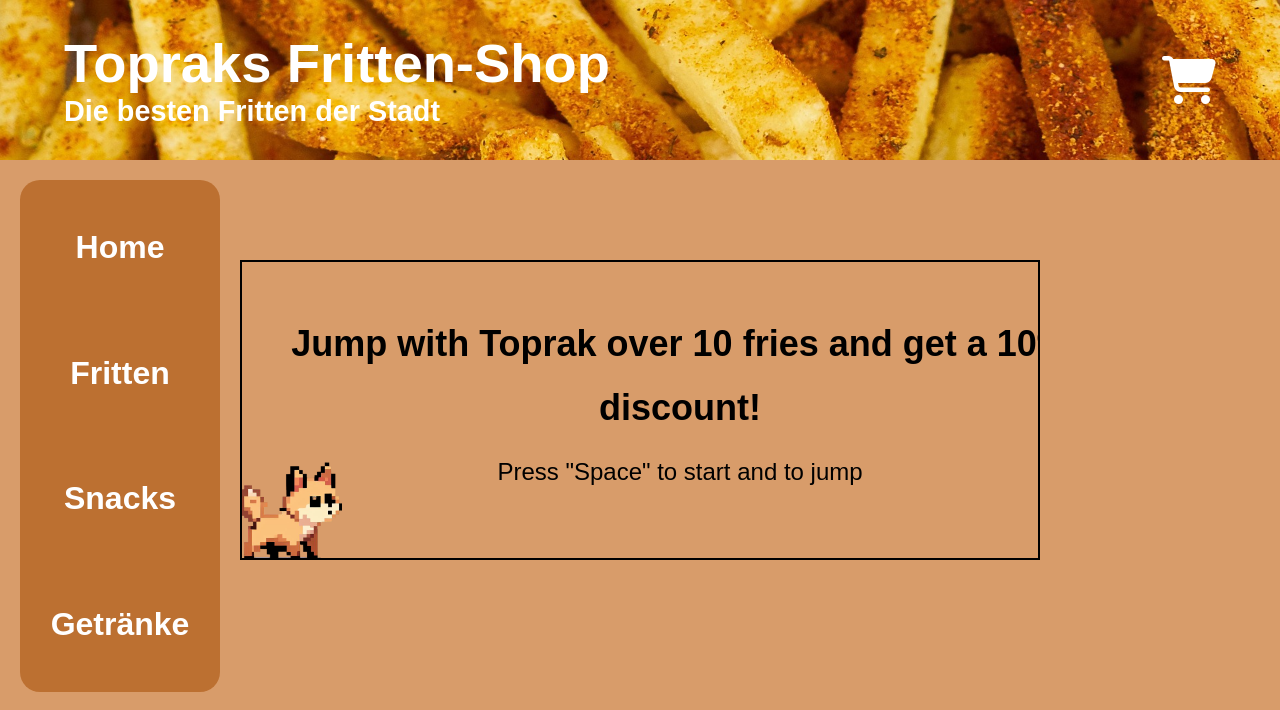
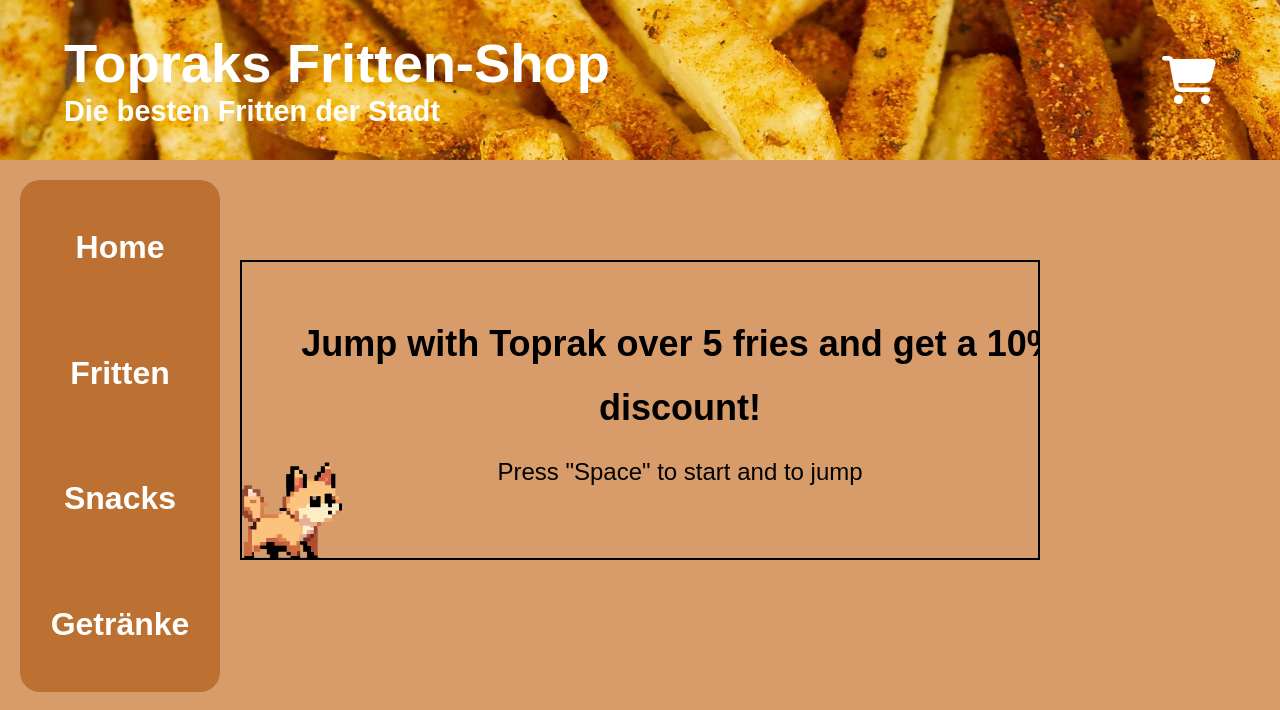
Before and after one commit to mellacid/topraks-frittenshop, a plain HTML site: page index.html in a window 1280 px wide. Shown: the top 710 px of the page. Drawn offline with Linux system fonts and the light colour scheme; a web font is replaced by a local one.

Commit message:
Game count changed

```diff
--- a/index.html
+++ b/index.html
@@ -51,7 +51,7 @@
         <!-- GAME -->
         <div id="game">
           <div id="start-text">
-            <h2>Jump with Toprak over 10 fries and get a 10% discount!</h2>
+            <h2>Jump with Toprak over 5 fries and get a 10% discount!</h2>
             <p>Press "Space" to start and to jump</p>
           </div>
           <div id="jump-count"></div>
```
